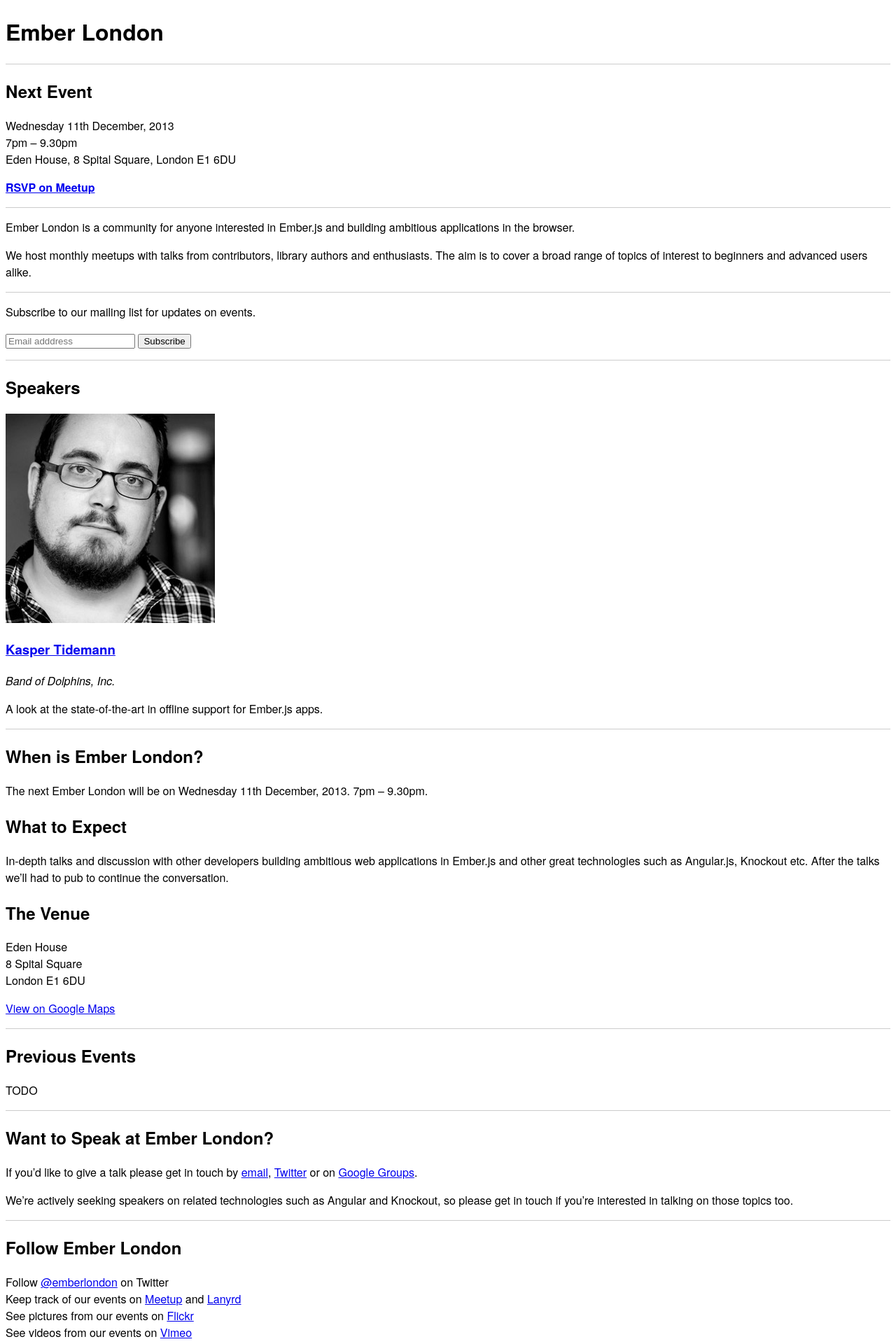
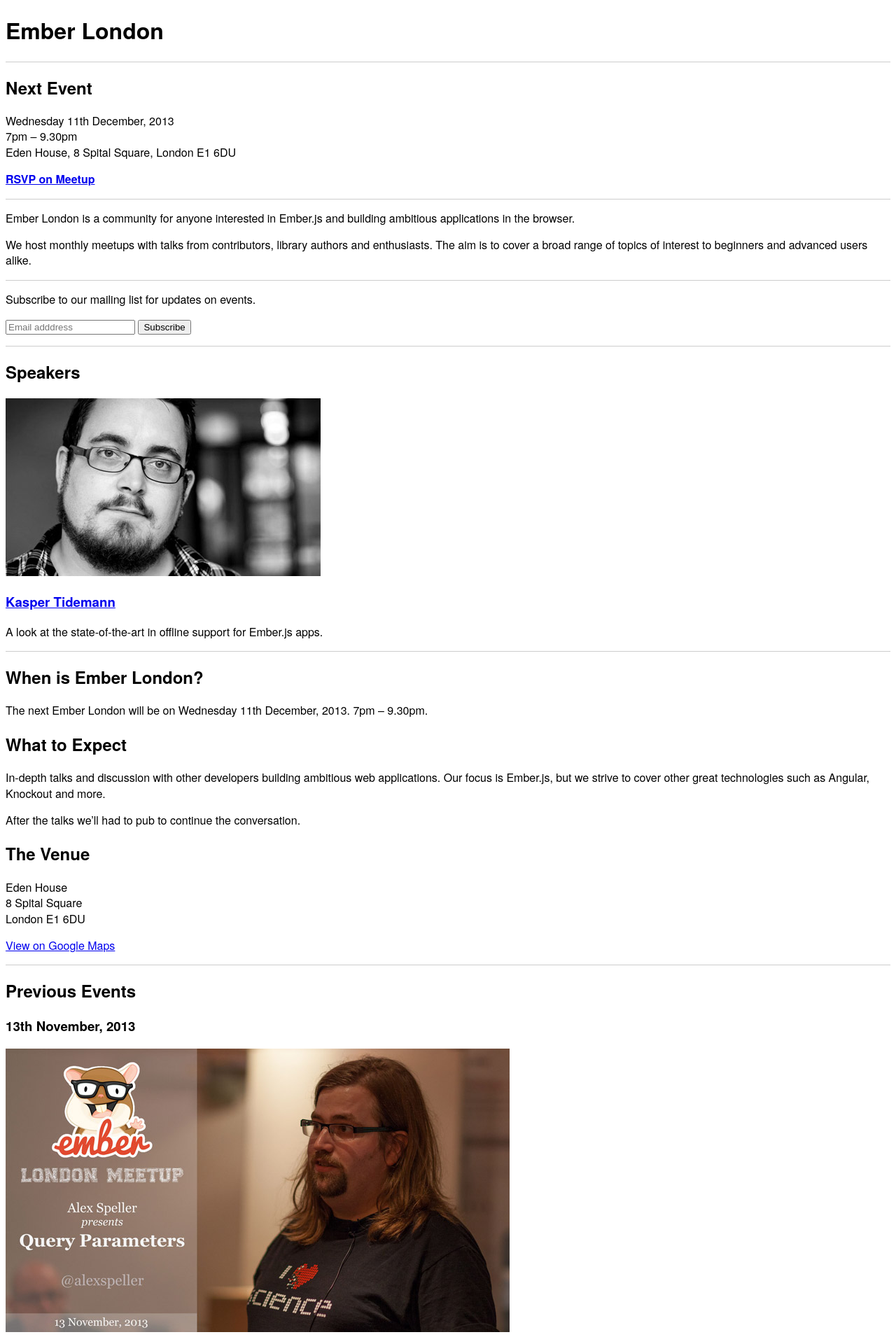
Before and after one commit to emberlondon/emberlondon.github.io, a Jekyll site: the page built from index.html, in a window 1280 px wide. Shown: the top 1920 px of the page at 70% size. Built offline with Jekyll 4.4.1, drawn with Linux system fonts in a browser that asks for light colours; Markdown is read by kramdown in place of the engine named in the settings; some of the changed text lies outside the part shown.

Commit message:
Add December content (first draft)

```diff
--- a/css/main.css
+++ b/css/main.css
@@ -12,7 +12,7 @@
 body {
   font-family: 'HelveticaNeue', Helvetica, Arial, sans-serif;
   font-size: 16px;
-  line-height: 1.5;
+  line-height: 1.4;
 }
 
 hr {
@@ -21,3 +21,8 @@
   height: 1px;
   background: #ccc;
 }
+
+img {
+  max-width: 100%;
+  height: auto;
+}
--- a/index.html
+++ b/index.html
@@ -52,7 +52,6 @@
       <img src="/images/kasper.jpg">
       <h3>Kasper Tidemann</h3>
     </a>
-    <em>Band of Dolphins, Inc.</em>
     <p>A look at the state-of-the-art in offline support
       for Ember.js apps.</p>
   </div>
@@ -66,10 +65,11 @@
     Wednesday 11th December, 2013. 7pm – 9.30pm.</p>
   <h2>What to Expect</h2>
   <p>In-depth talks and discussion with other developers
-    building ambitious web applications in Ember.js and
-    other great technologies such as Angular.js,
-    Knockout etc. After the talks we’ll had to pub
-    to continue the conversation.</p>
+    building ambitious web applications. Our focus is
+    Ember.js, but we strive to cover other great
+    technologies such as Angular, Knockout and more.</p>
+  <p>After the talks we’ll had to pub to continue the
+    conversation.</p>
   <h2>The Venue</h2>
   <p>Eden House<br>
     8 Spital Square<br>
@@ -81,7 +81,30 @@
 
 <section>
   <h1>Previous Events</h1>
-  <p>TODO</p>
+  <article>
+    <h1>13th November, 2013</h1>
+    <div>
+      <a href="https://vimeo.com/79415579">
+        <img src="/images/alex.jpg">
+        <h3>Alex Speller</h3>
+      </a>
+      <p>Query params support in core Ember.js</p>
+    </div>
+    <div>
+      <a href="https://vimeo.com/79446163">
+        <img src="/images/chris.jpg">
+        <h3>Chris Gammie</h3>
+      </a>
+      <p>Dance Cloud: an event booking application for dance schools, built with Ember.js.</p>
+    </div>
+    <div>
+      <a href="https://vimeo.com/79471076">
+        <img src="/images/matthew.jpg">
+        <h3>Matthew Rudy Jacobs</h3>
+      </a>
+      <p>Recreating functionality of Meteor using Ember.js and Firebase.</p>
+    </div>
+  </article>
 </section>
 
 <hr>
@@ -89,10 +112,8 @@
 <section>
   <h1>Want to Speak at Ember London?</h1>
   <p>If you’d like to give a talk please get in touch by
-    <a href="mailto:talk@emberlondon.com">email</a>,
-    <a href="http://twitter.com/emberlondon">Twitter</a>
-    or on
-    <a href="https://groups.google.com/d/forum/ember-london">Google Groups</a>.
+    <a href="mailto:talk@emberlondon.com">email</a> or
+    <a href="http://twitter.com/emberlondon">tweet</a>.
   </p>
   <p>We’re actively seeking speakers on related
     technologies such as Angular and Knockout, so please
@@ -109,15 +130,8 @@
     Keep track of our events on
     <a href="http://www.meetup.com/London-Emberjs-User-Group/">Meetup</a>
     and <a href="#TODO-LANYRD">Lanyrd</a><br>
-    See pictures from our events on <a href="#TODO-FLICKR">Flickr</a><br>
-    See videos from our events on <a href="http://vimeo.com/emberlondon">Vimeo</a><br>
-    Discuss Ember.js and related topics on <a href="https://groups.google.com/d/forum/ember-london">Google Groups</a>
+    Watch videos from our events on <a href="http://vimeo.com/emberlondon">Vimeo</a><br>
+    Join the conversation on <a href="https://groups.google.com/d/forum/ember-london">Google Groups</a>
+    or our IRC channel <code>#emberlondon</code> on freenode.net.
   </p>
 </section>
-
-<hr>
-
-<section>
-  <h1>Organisers</h1>
-  <p>TODO</p>
-</section>
```
Also changed, not shown: images/alex.jpg (added), images/chris.jpg (added), images/kasper.jpg, images/matthew.jpg (added).
